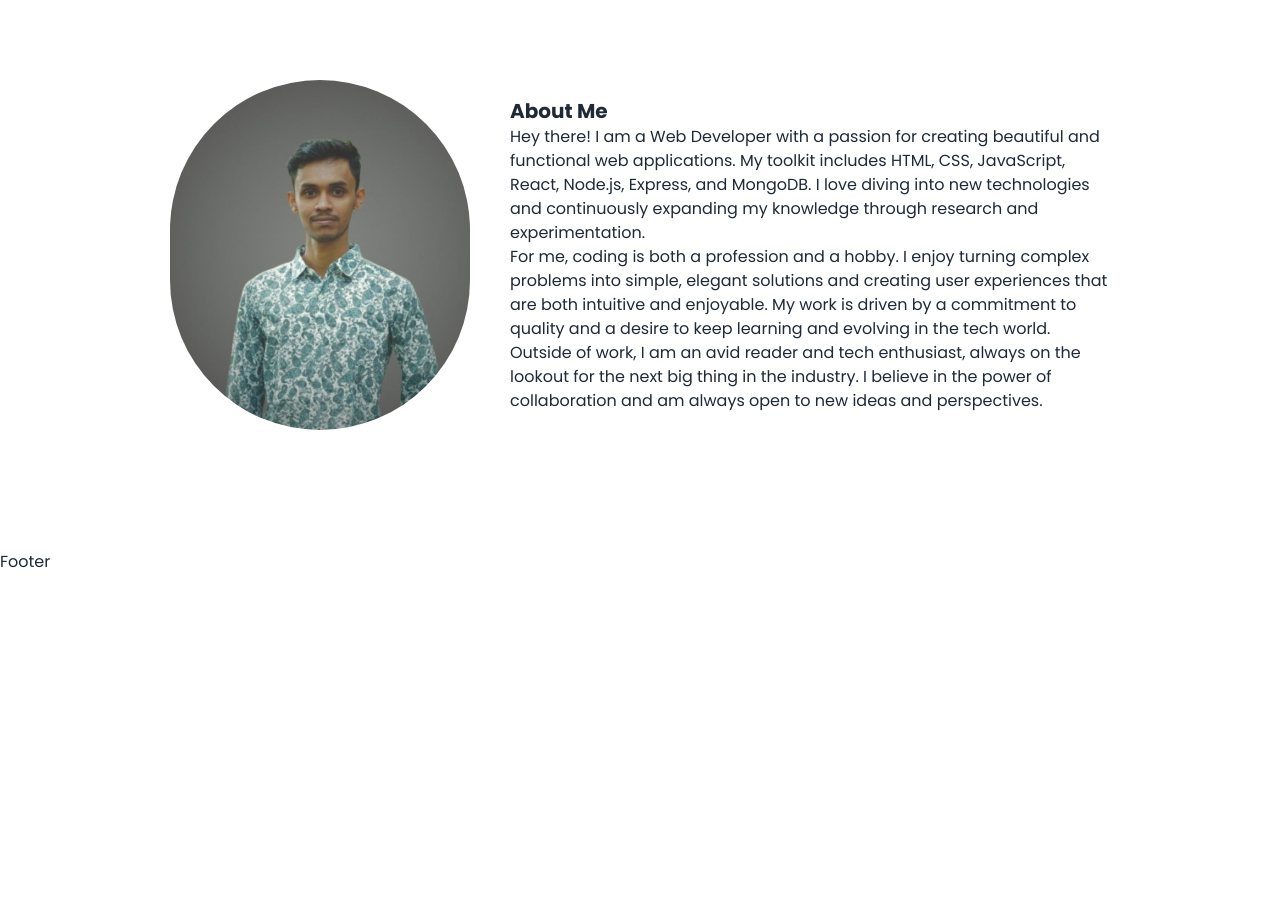
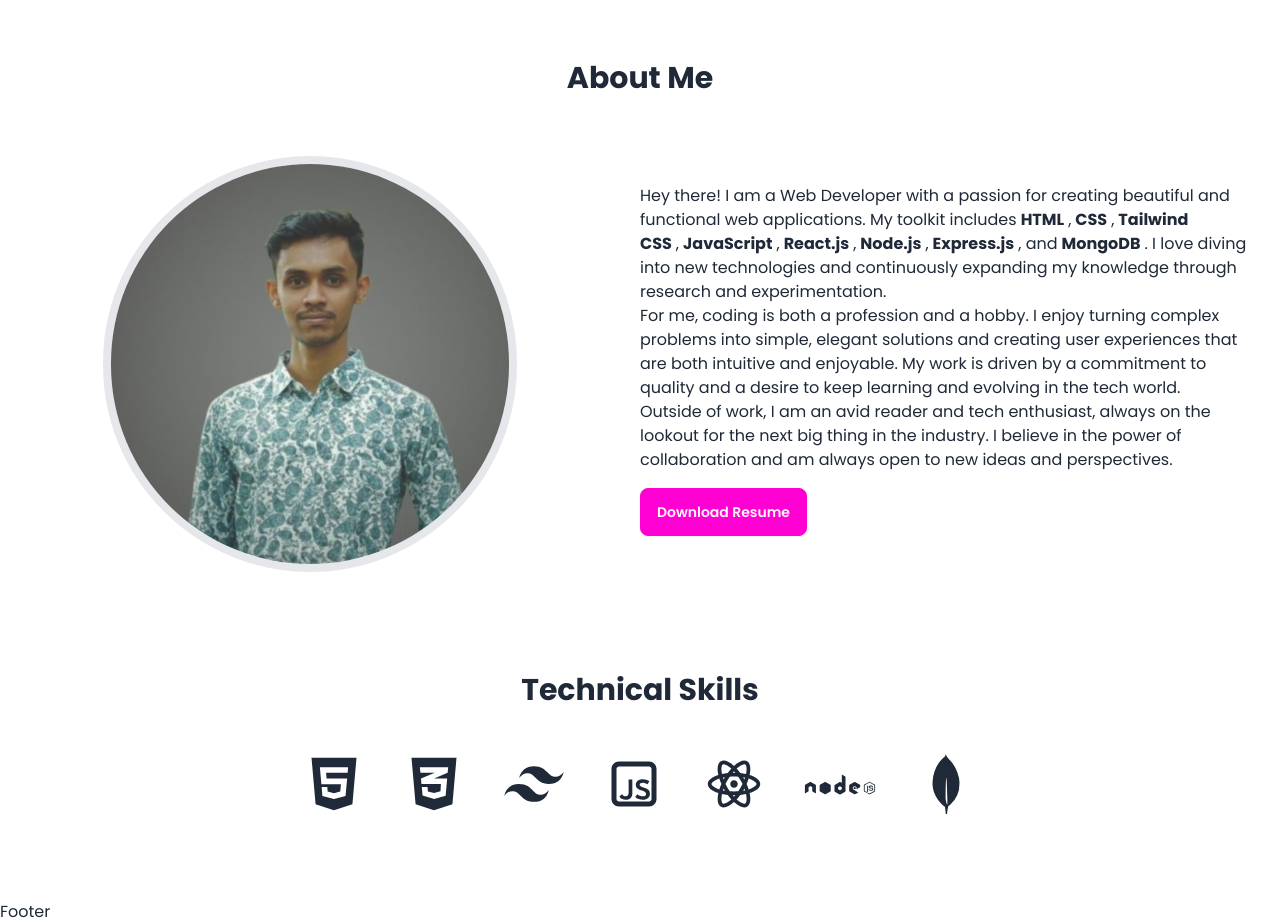
Before and after one commit to kibriarobin97/golam-kibria-portfolio, a React (Vite) app: page / in a window 1280 px wide. Shown: the part 540-1464 px from the top of the page. Before the commit the page ends 1114 px from the top, so only its background shows below. Built offline with nearby package versions, Linux system fonts and the light colour scheme.

Commit message:
added skill section

```diff
--- a/package.json
+++ b/package.json
@@ -14,6 +14,7 @@
     "match-sorter": "^6.3.4",
     "react": "^18.3.1",
     "react-dom": "^18.3.1",
+    "react-icons": "^5.2.1",
     "react-router-dom": "^6.24.0",
     "sort-by": "^1.2.0"
   },
--- a/src/components/About.jsx
+++ b/src/components/About.jsx
@@ -2,20 +2,29 @@ import aboutPic from "../assets/portfolio.jpg"
 
 const About = () => {
     return (
-        <div className="max-w-7xl mx-auto gap-10 my-20 p-10">
-            <div className="flex justify-center items-center gap-10">
-                <div className="w-1/4">
-                    <img src={aboutPic} alt="" className="rounded-full object-cover" />
+        <div className="max-w-7xl mx-auto gap-10 my-20 p-5">
+            <h3 className="text-3xl font-bold text-center mb-10">About Me</h3>
+            <div className="lg:flex justify-center items-center lg:gap-10">
+                <div className="lg:w-1/3 w-2/3 mx-auto border-8 rounded-full mt-5">
+                    <img src={aboutPic} alt="" className="rounded-full w-full h-[290px] lg:h-[400px] object-cover" />
                 </div>
-                <div className="w-1/2">
-                    <h3 className="text-xl font-bold">About Me</h3>
-                    <p>Hey there! I am a Web Developer with a passion for creating beautiful and functional web applications. My toolkit includes HTML, CSS, JavaScript, React, Node.js, Express, and MongoDB. I love diving into new technologies and continuously expanding my knowledge through research and experimentation.
+                <div className="lg:w-1/2 space-y-4 mt-3">
+                    <p>Hey there! I am a Web Developer with a passion for creating beautiful and functional web applications. My toolkit includes
+                        <span className="font-bold mx-1">HTML</span>,
+                        <span className="font-bold mx-1">CSS</span>,
+                        <span className="font-bold mx-1">Tailwind CSS</span>,
+                        <span className="font-bold mx-1">JavaScript</span>,
+                        <span className="font-bold mx-1">React.js</span>,
+                        <span className="font-bold mx-1">Node.js</span>,
+                        <span className="font-bold mx-1">Express.js</span>, and
+                        <span className="font-bold mx-1">MongoDB</span>. I love diving into new technologies and continuously expanding my knowledge through research and experimentation.
                     <br />
 
                         For me, coding is both a profession and a hobby. I enjoy turning complex problems into simple, elegant solutions and creating user experiences that are both intuitive and enjoyable. My work is driven by a commitment to quality and a desire to keep learning and evolving in the tech world.
                         <br />
 
                         Outside of work, I am an avid reader and tech enthusiast, always on the lookout for the next big thing in the industry. I believe in the power of collaboration and am always open to new ideas and perspectives.</p>
+                    <button className="btn btn-secondary">Download Resume</button>
                 </div>
             </div>
         </div>
--- /dev/null
+++ b/src/components/MySkills.jsx
@@ -0,0 +1,24 @@
+import { FaHtml5, FaCss3Alt } from "react-icons/fa";
+import { RiTailwindCssFill } from "react-icons/ri";
+import { RiJavascriptLine, RiReactjsLine } from "react-icons/ri";
+import { DiNodejs } from "react-icons/di";
+import { SiMongodb } from "react-icons/si";
+
+const MySkills = () => {
+    return (
+        <div className="my-20">
+            <h3 className="text-3xl font-bold text-center mb-10">Technical Skills</h3>
+            <div className="flex justify-center items-center gap-10">
+                <FaHtml5 className="text-6xl"/>
+                <FaCss3Alt className="text-6xl"/>
+                <RiTailwindCssFill className="text-6xl"/>
+                <RiJavascriptLine className="text-6xl"/>
+                <RiReactjsLine className="text-6xl"/>
+                <DiNodejs className="text-7xl"/>
+                <SiMongodb className="text-6xl"/>
+            </div>
+        </div>
+    );
+};
+
+export default MySkills;
--- a/src/pages/Home.jsx
+++ b/src/pages/Home.jsx
@@ -1,11 +1,13 @@
 import About from "../components/About";
 import Banner from "../components/Banner";
+import MySkills from "../components/MySkills";
 
 const Home = () => {
     return (
         <div>
             <Banner></Banner>
             <About></About>
+            <MySkills></MySkills>
         </div>
     );
 };
```
Also changed, not shown: 1 other file (tests, documents, lock files or other folders).
